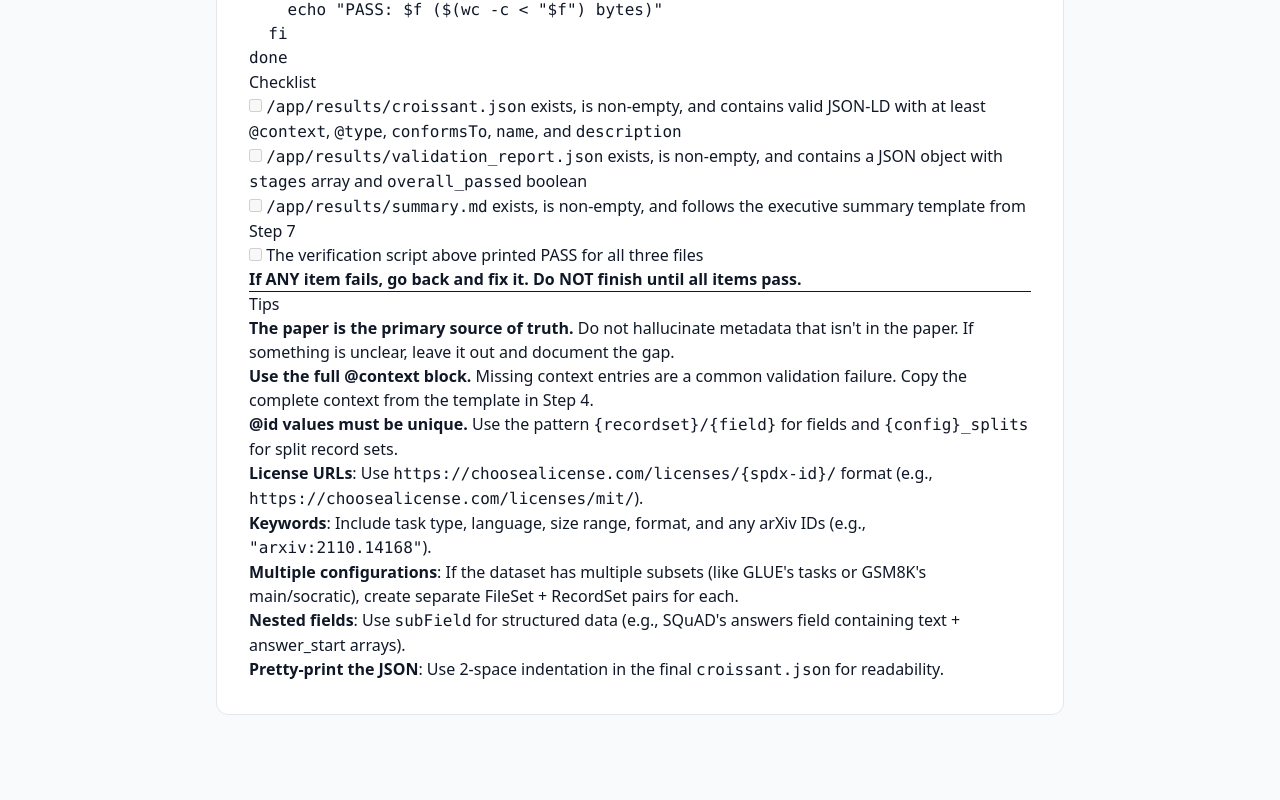
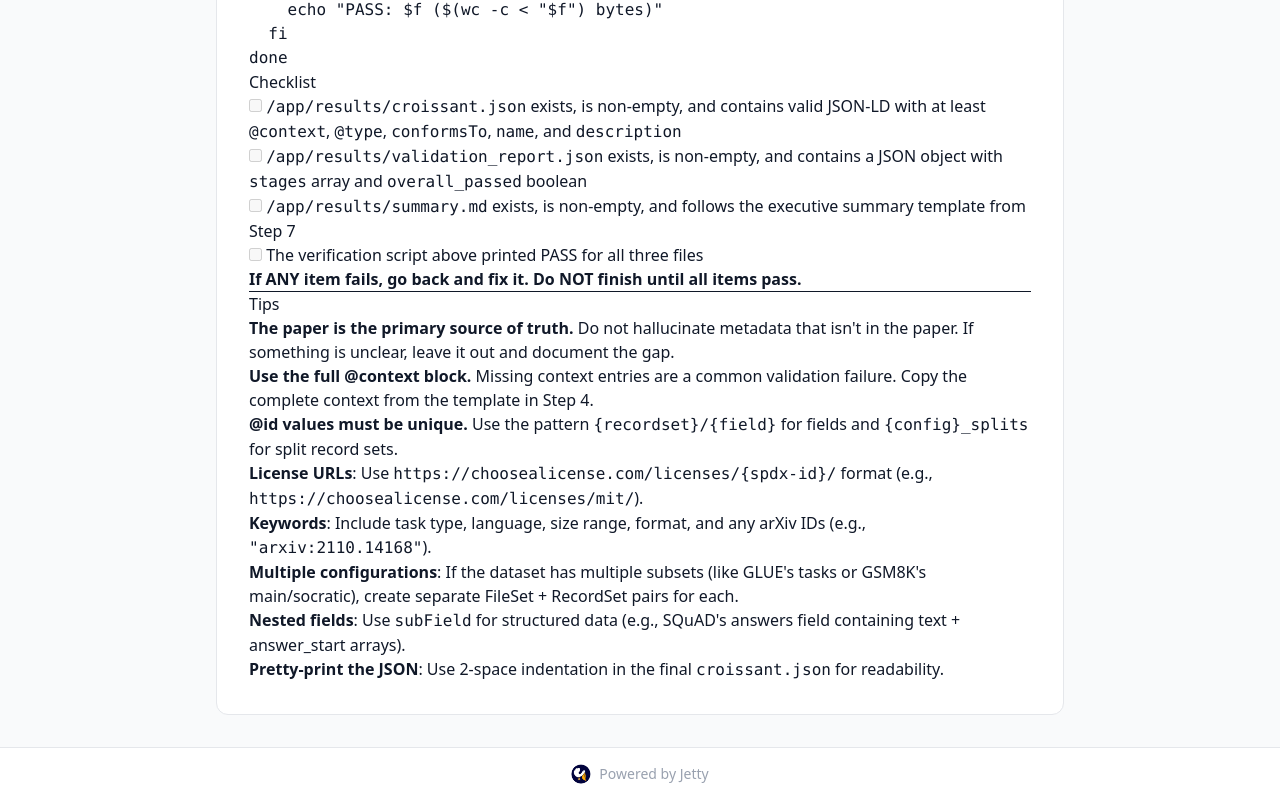
Before and after one commit to jettyio/pdf2croissant, a Next.js app in the folder app/: page /runbook in a window 1280 px wide. Shown: the part 7124-7924 px from the top of the page. Before the commit the page ends 7871 px from the top, so only its background shows below. Built offline with nearby package versions, Linux system fonts and the light colour scheme.

Commit message:
Add "Powered by Jetty" footer with pelican logo
Co-Authored-By: Claude Opus 4.6 (1M context) <noreply@anthropic.com>

```diff
--- a/app/src/app/layout.tsx
+++ b/app/src/app/layout.tsx
@@ -45,6 +45,23 @@ export default function RootLayout({
             </div>
           </header>
           <main className="mx-auto max-w-4xl px-6 py-8">{children}</main>
+          <footer className="border-t border-gray-200 bg-white px-6 py-4 mt-auto">
+            <div className="mx-auto flex max-w-4xl items-center justify-center">
+              <a
+                href="https://flows.jetty.io"
+                target="_blank"
+                rel="noopener noreferrer"
+                className="flex items-center gap-2 text-sm text-gray-400 transition-colors hover:text-gray-600"
+              >
+                <img
+                  src="/jetty-pelican.png"
+                  alt="Jetty"
+                  className="h-5 w-5 rounded-full"
+                />
+                Powered by Jetty
+              </a>
+            </div>
+          </footer>
         </Providers>
       </body>
     </html>
```
Also changed, not shown: app/public/jetty-pelican.png (added).
